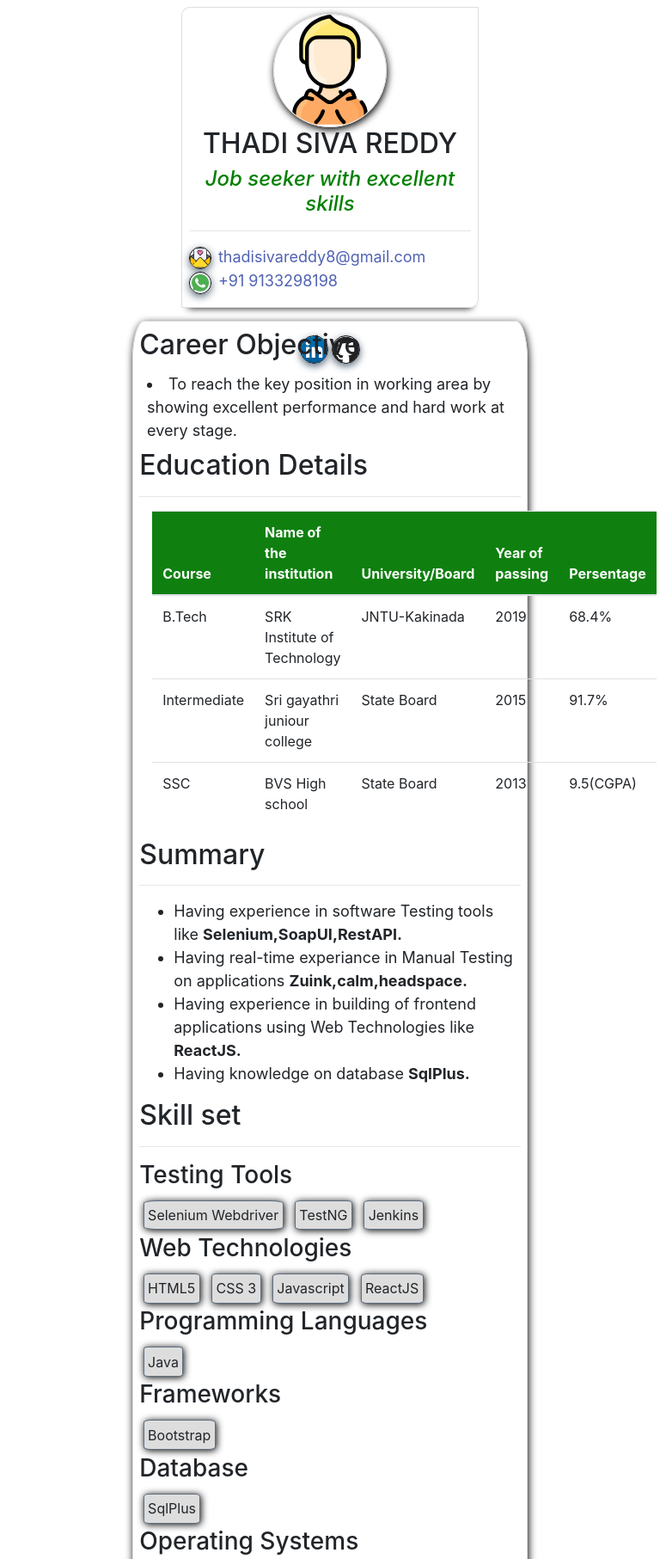
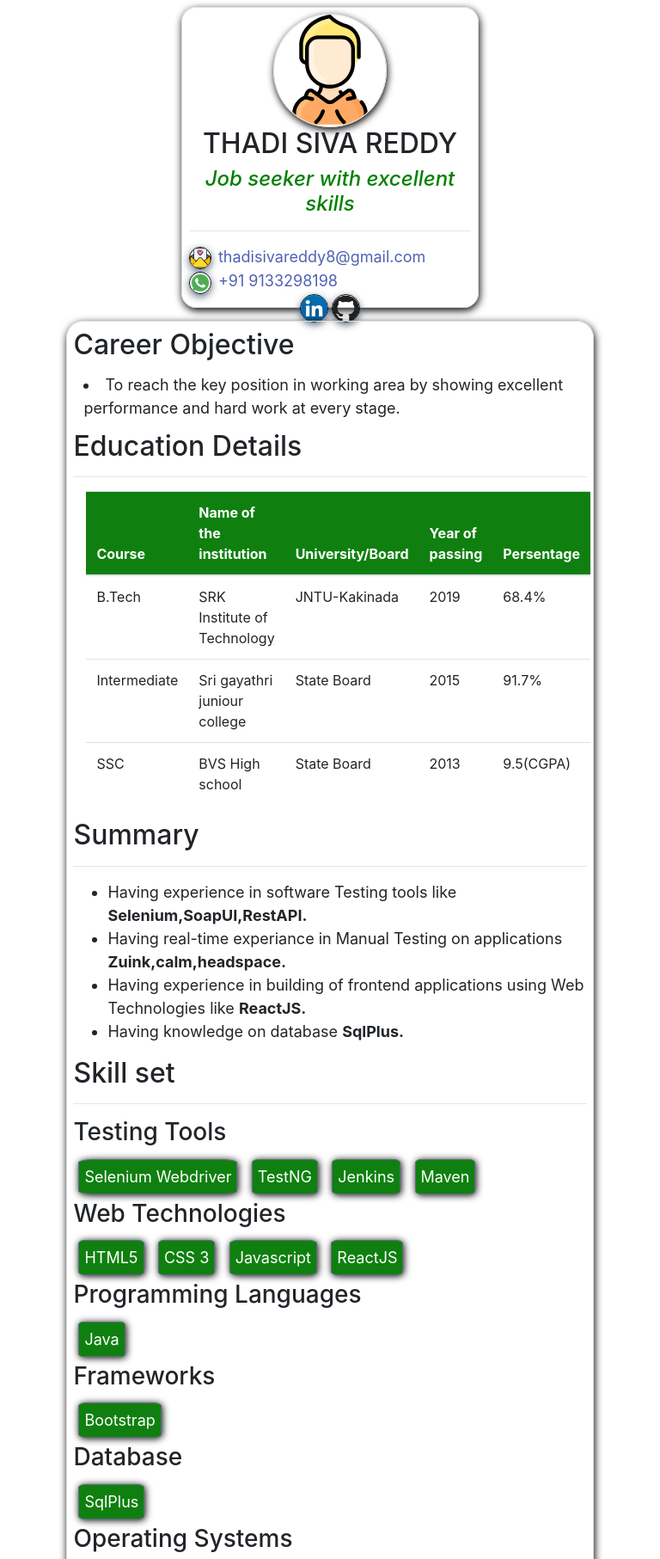
Before and after one commit to thadisivareddy/Profile, a plain HTML site: page index.html in a window 768 px wide. Shown: the top 1813 px of the page at 86% size. Drawn offline with nearby package versions, Linux system fonts and the light colour scheme.

Commit message:
second commit

```diff
--- a/css/styles.css
+++ b/css/styles.css
@@ -93,9 +93,12 @@ thead{
 
  .child2 span{
 	display: inline-block;
-	border-radius: 9%;
+	border-radius: 10%;
 	border: 1px solid #5d6d7e;
-	background: #ddd;
+	background: rgb(15, 128, 15) ;
+	color: #fff;
+	font-style: initial;
+	font-size: 18px;
 	padding: 1%;
 	margin: 1%;
 	box-shadow: 1px 1px 8px   #000;
@@ -109,12 +112,18 @@ thead{
 	padding: 1%;
 	margin: 1%;
 	text-align: center;
-	box-shadow: 0px 8px 8px -8px #000;
-	border-radius: 10px 0px;
+	box-shadow: 1px 3px 8px #000;
+	border-radius: 5%;
 }
 
 .child2{
 	width: 90%;
+	border: 1px solid #ddd;
+	padding: 1%;
+	margin: 1%;
+	text-align: center;
+	box-shadow: 1px 3px 10px #000;
+	border-radius: 20px 20px;
 }
 }
 
@@ -127,7 +136,15 @@ thead{
 	padding: 1%;
 	margin: 1%;
 	text-align: center;
-	box-shadow: 0px 8px 8px -8px #000;
-	border-radius: 10px 0px;
+	box-shadow: 1px 3px 10px  #000;
+	border-radius: 5%;
+}
+.child2{
+	width: 80%;
+	border: 1px solid #ddd;
+	padding: 1%;
+	margin: 1%;
+	box-shadow: 1px 3px 10px #000;
+	border-radius: 20px 20px;
 }
 }
--- a/index.html
+++ b/index.html
@@ -27,7 +27,7 @@
             <div class="contact">
                 <img src="image/whatsapp.svg" class="info" alt="whatsapp"/>
                 <a href="tel:+91 9133298198" class="link"> +91 9133298198 </a>
-            </div><br><br>
+            </div>
             <div>
                 <a href="https://www.linkedin.com/in/thadisivareddy/"> <img src="image/linkedin.svg" class="socialIcon" alt="linkedin"/> </a>
                 <a href="https://github.com/KalyanPaladugu" target="_blank"> <img src="image/github.svg" class="socialIcon" alt="github"/> </a>
@@ -90,6 +90,7 @@
             <span>Selenium Webdriver</span>
             <span>TestNG</span>
             <span>Jenkins</span>
+            <span>Maven</span>
 <h3> Web Technologies </h3>
         <span> HTML5 </span>
         <span> CSS 3 </span>
```
